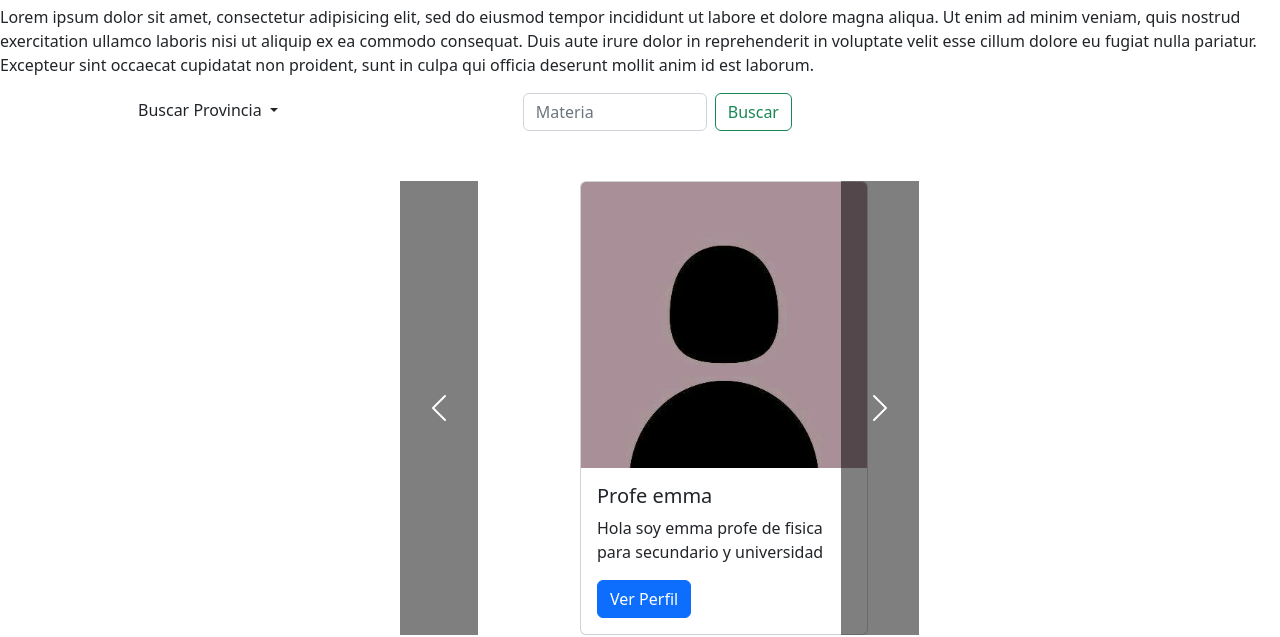
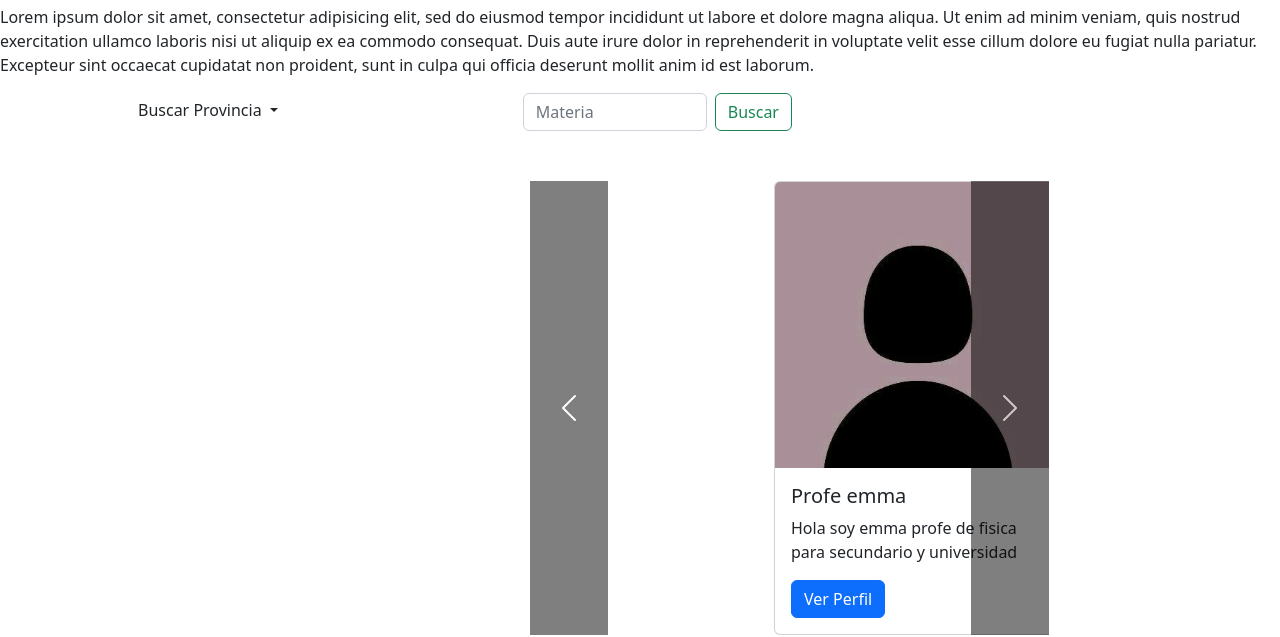
Before and after one commit to IgnacioRojos/Tu-Profe-Particular, a website: page index.html in a window 1280 px wide. Shown: the part 167-804 px from the top of the page. Drawn offline with nearby package versions, Linux system fonts and the light colour scheme.

Commit message:
arreglos a css

```diff
--- a/scss/contenidoindex.scss
+++ b/scss/contenidoindex.scss
@@ -30,7 +30,7 @@
 		padding-left: 100px;
 	}
 	.profesores_resumido{
-		margin-left: 400px;
+		margin-left: 530px;
 		margin-bottom: 50px;
 		margin-top: 50px;
 	}
```
Also changed, not shown: css/estilo.css.
